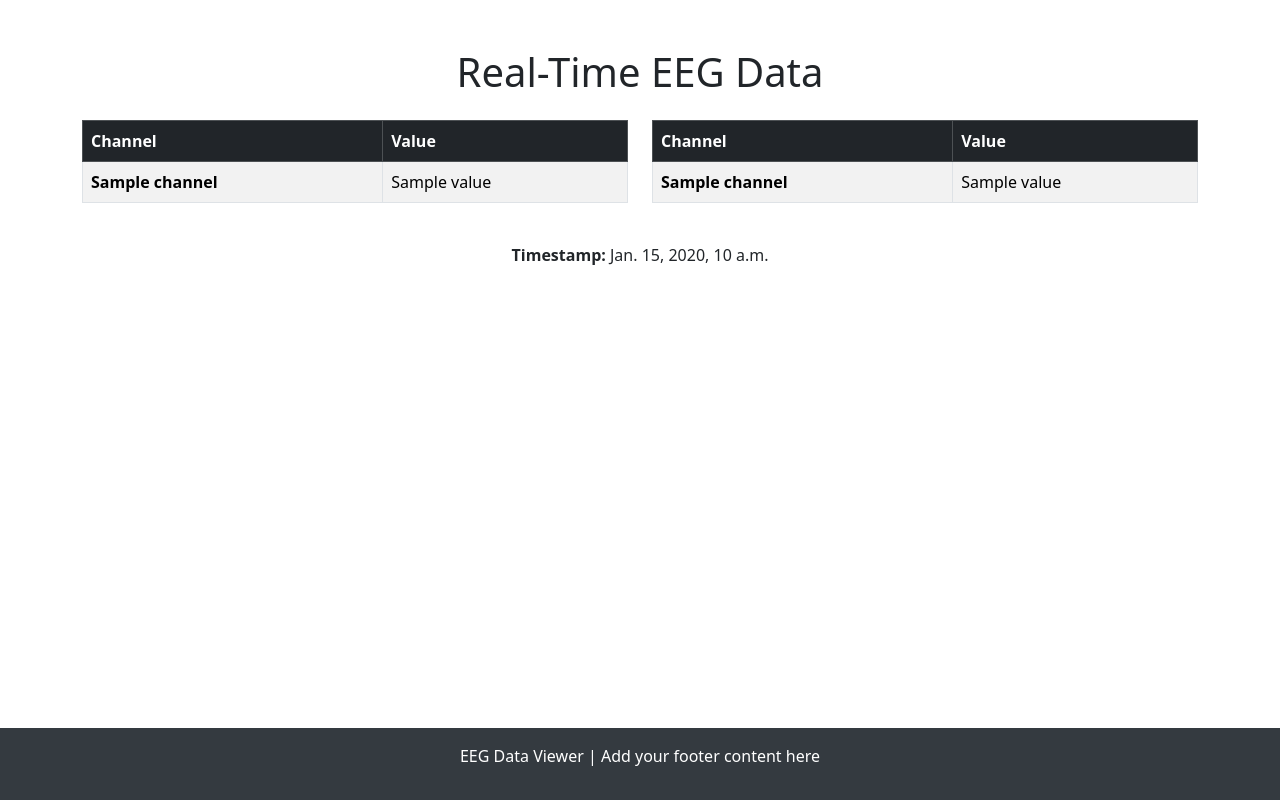
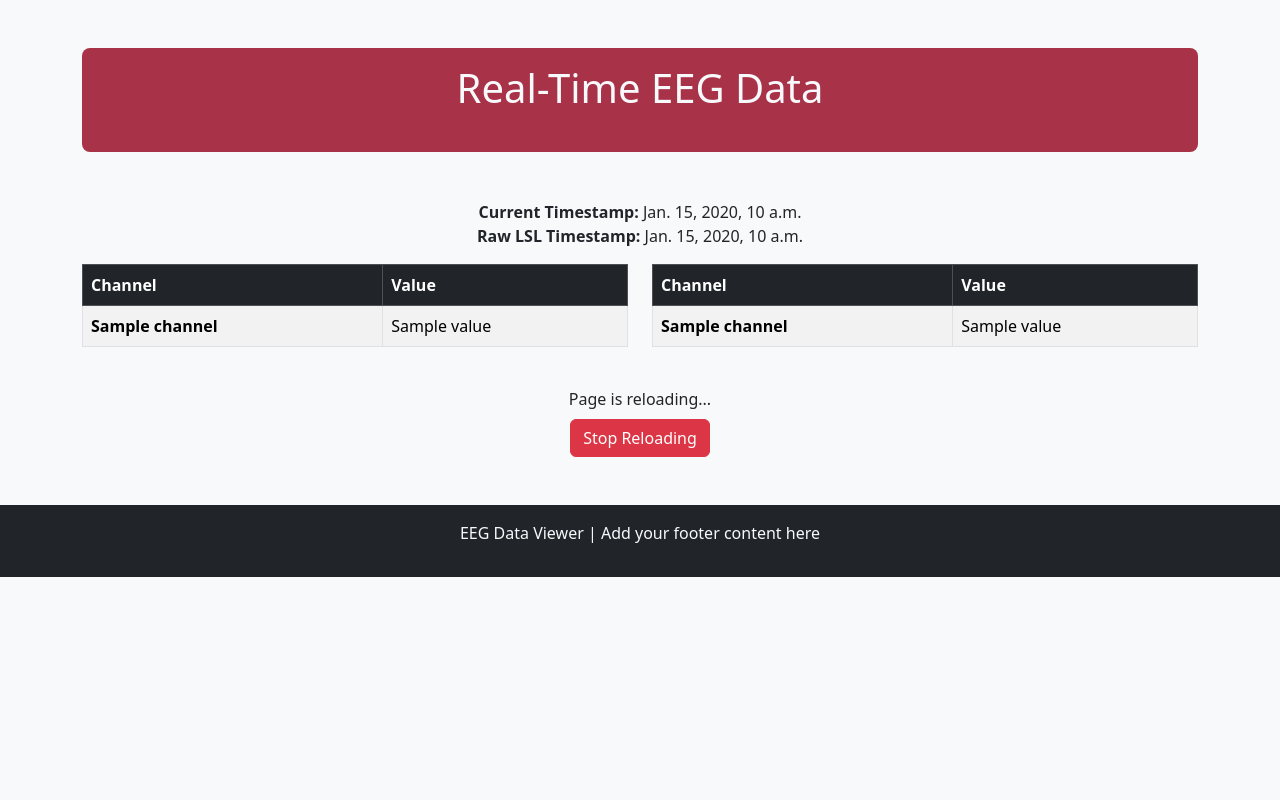
Before and after one commit to FREDYKRUGE/Contec_EEG_KT88_to_LSL-main, a Django app: template eeg_project/eeg_app/templates/eeg_app/eeg_data.html in a window 1280 px wide. Run offline with Django 5.2, Linux system fonts and the light colour scheme; the template is opened without the code that fills it: most values are stand-ins (such as "Sample title", 1, 10 or a date in 2020).

Commit message:
Made the page look pritier. Added stop/start but

```diff
--- /dev/null
+++ b/eeg_project/eeg_app/static/eeg_app/reload_script.js
@@ -0,0 +1,58 @@
+// Variables to manage the reload state and interval
+let isReloading = true;
+let reloadInterval;
+
+// Function to start reloading the page
+function startReloading() {
+    if (!reloadInterval) {
+        reloadInterval = setInterval(() => {
+            location.reload();
+        }, 3000); // Reload every 3 seconds
+    }
+}
+
+// Function to stop reloading the page
+function stopReloading() {
+    if (reloadInterval) {
+        clearInterval(reloadInterval);
+        reloadInterval = null;
+    }
+}
+
+// Toggle function for the button
+function toggleReloading() {
+    const reloadButton = document.getElementById("reloadButton");
+    const reloadStatus = document.getElementById("reloadStatus");
+
+    if (isReloading) {
+        stopReloading();
+        reloadButton.textContent = "Start Reloading";
+        reloadStatus.textContent = "Page is not reloading!";
+        reloadButton.classList.remove("btn-danger");
+        reloadButton.classList.add("btn-success");
+    } else {
+        reloadButton.textContent = "Stop Reloading";
+        reloadStatus.textContent = "Page is reloading...";
+        reloadButton.classList.remove("btn-success");
+        reloadButton.classList.add("btn-danger");
+
+        // Reload immediately
+        location.reload();
+    }
+    isReloading = !isReloading;
+}
+
+// Set up initial state
+document.addEventListener("DOMContentLoaded", () => {
+    const reloadButton = document.getElementById("reloadButton");
+    const reloadStatus = document.getElementById("reloadStatus");
+
+    // Default state: Reloading
+    startReloading();
+    reloadButton.textContent = "Stop Reloading";
+    reloadStatus.textContent = "Page is reloading...";
+    reloadButton.classList.add("btn-danger");
+
+    // Attach click event listener to the button
+    reloadButton.addEventListener("click", toggleReloading);
+});
--- a/eeg_project/eeg_app/static/eeg_app/styles.css
+++ b/eeg_project/eeg_app/static/eeg_app/styles.css
@@ -22,3 +22,10 @@
     bottom: 0;
     width: 100%;
 }
+
+.custom-header {
+    background-color: #a83248; /* Set the header background color */
+    padding: 1rem; /* Add some padding for better spacing */
+    border-radius: 0.5rem; /* Optional: Add rounded corners for a softer look */
+    margin-bottom: 1.5rem; /* Add some space below the header */
+}
--- a/eeg_project/eeg_app/templates/eeg_app/eeg_data.html
+++ b/eeg_project/eeg_app/templates/eeg_app/eeg_data.html
@@ -5,22 +5,30 @@
     <head>
         <meta charset="UTF-8">
         <meta name="viewport" content="width=device-width, initial-scale=1.0">
-    <meta http-equiv="refresh" content="3">
         <title>EEG Data</title>
         <!-- Include Bootstrap -->
         <link href="https://cdn.jsdelivr.net/npm/bootstrap@5.3.0-alpha3/dist/css/bootstrap.min.css" rel="stylesheet">
         <!-- Include Custom CSS -->
         <link rel="stylesheet" href="{% static 'eeg_app/styles.css' %}">
     </head>
-<body>
-    <div class="content">
+
+<body class="bg-light">
  <div class="container mt-5">
-            <h1 class="text-center mb-4">Real-Time EEG Data</h1>
+        <header class="custom-header" style="background-color: #a83248;">
+            <h1 class="text-center text-light mb-4">Real-Time EEG Data</h1>
+        </header>
 
         {% if error %}
             <div class="alert alert-danger text-center">{{ error }}</div>
         {% else %}
             <div class="row">
+                <div class="text-center mt-4">
+                    <p>
+                        <strong>Current Timestamp:</strong> {{ current_readable_timestamp }}
+                        <br>
+                        <strong>Raw LSL Timestamp:</strong> {{ lsl_raw_timestamp }}
+                    </p>
+                </div>
                 <div class="col-md-6">
                     <table class="table table-bordered table-striped">
                         <thead class="table-dark">
@@ -58,15 +66,21 @@
                     </table>
                 </div>
             </div>
+
+        {% endif %}
+
+        <!-- Add Reload Button and Status -->
         <div class="text-center mt-4">
-                    <p><strong>Timestamp:</strong> {{ timestamp }}</p>
-                </div>
-            {% endif %}
+            <p id="reloadStatus" class="mb-2">Page is reloading.</p>
+            <button id="reloadButton" class="btn">Stop Reloading</button>
         </div>
     </div>
 
-    <footer>
+    <footer class="text-center mt-5 py-3 bg-dark text-light">
         <p>EEG Data Viewer | Add your footer content here</p>
     </footer>
+
+    <!-- Include the External JavaScript -->
+    <script src="{% static 'eeg_app/reload_script.js' %}"></script>
 </body>
 </html>
```
Also changed, not shown: eeg_project/eeg_app/views.py (+16 -11 lines). Lines whose indentation alone changed are shown as unchanged.
